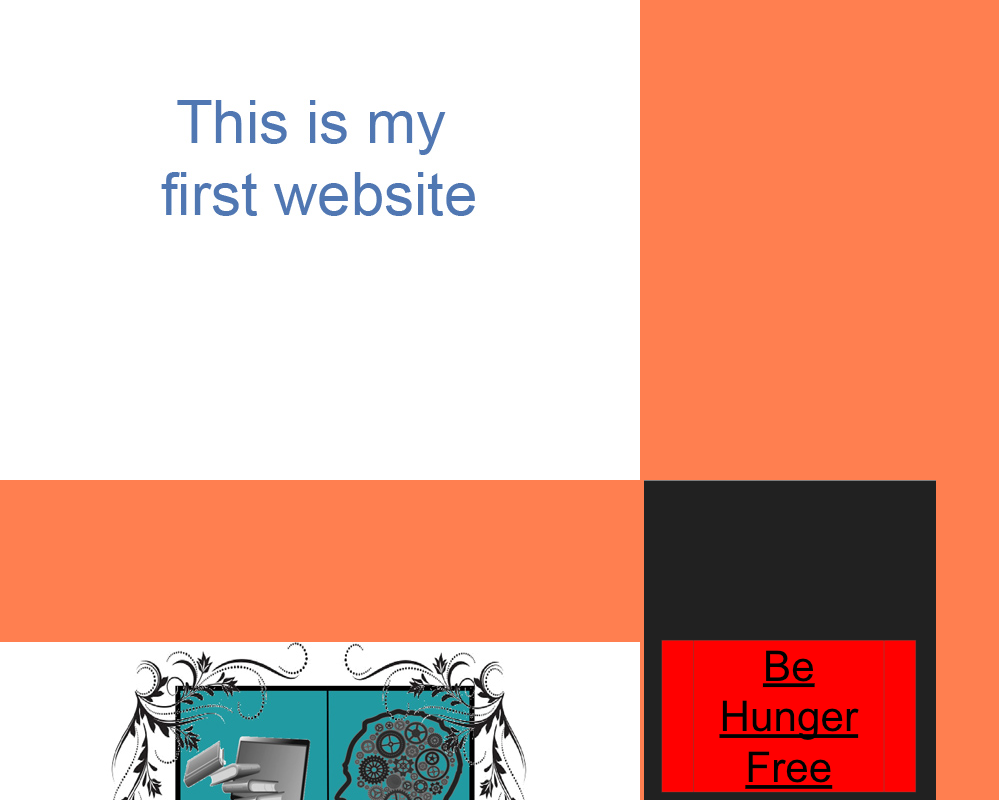
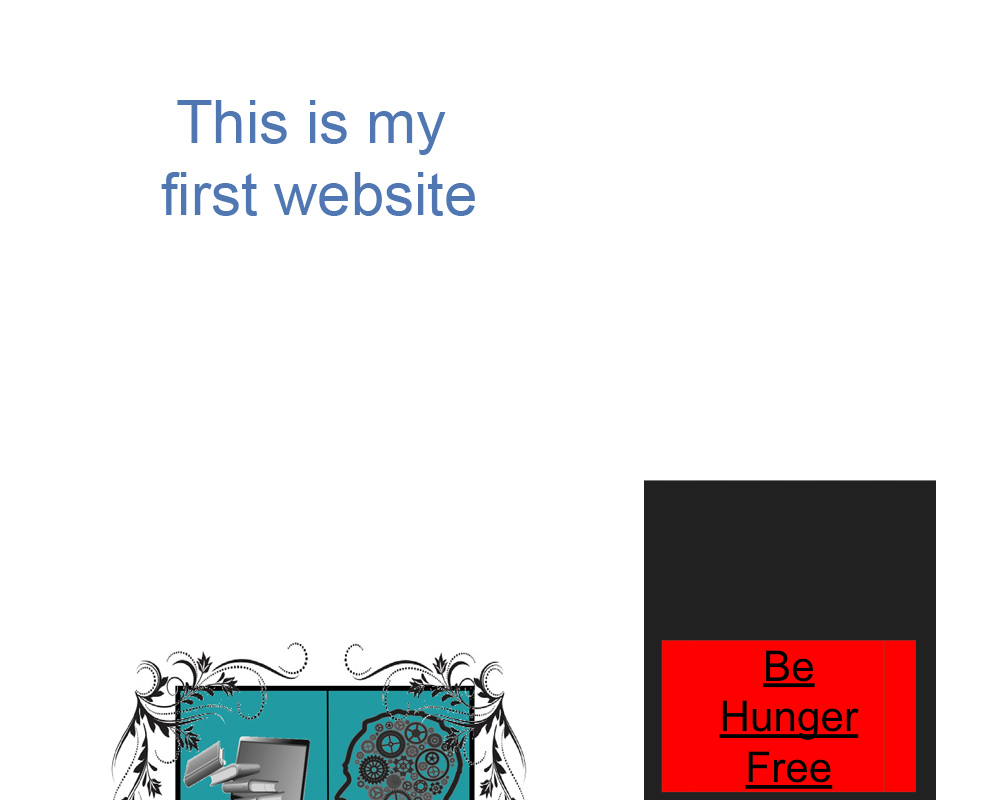
Before and after one commit to LHood/topsite, a plain HTML site: page test.html in a window 1280 px wide. Shown: the top 800 px of the page, without its empty margins (0-999 px from the left). Drawn offline with Linux system fonts and the light colour scheme.

Commit message:
Update test.html

```diff
--- a/test.html
+++ b/test.html
@@ -3,7 +3,7 @@
 <title>Webdesign Tutorials</title>
 <meta http-equiv="Content-Type" content="text/html; charset=iso-8859-1">
 </head>
-<body bgcolor="#FF7F50" leftmargin="0" topmargin="0" marginwidth="0" marginheight="0">
+<body bgcolor="#FFFFFF" leftmargin="0" topmargin="0" marginwidth="0" marginheight="0">
 <!-- Save for Web Slices (Untitled-1) -->
 <img src="images/test.jpg" width="640" height="480" alt="">
 <img src="schoolcrest.jpg" width="640" height="480">
```
